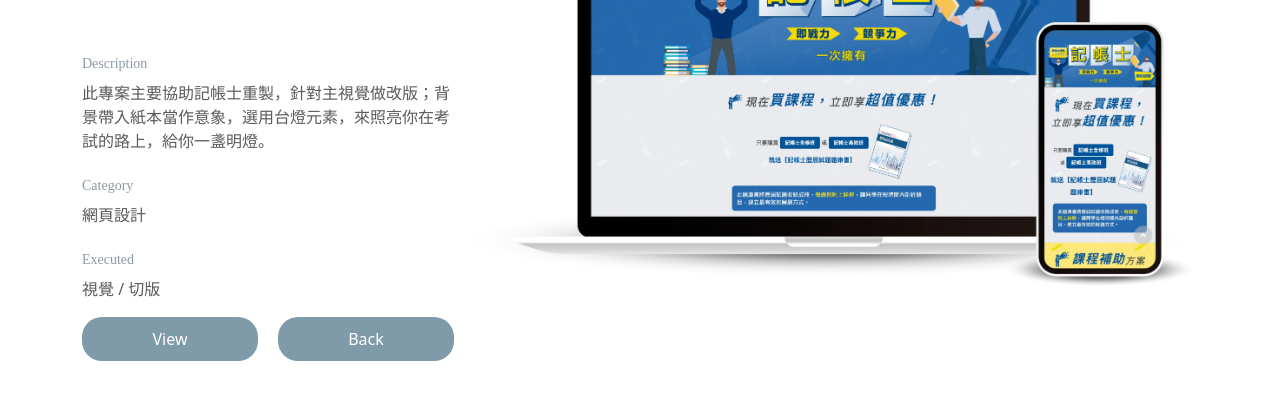
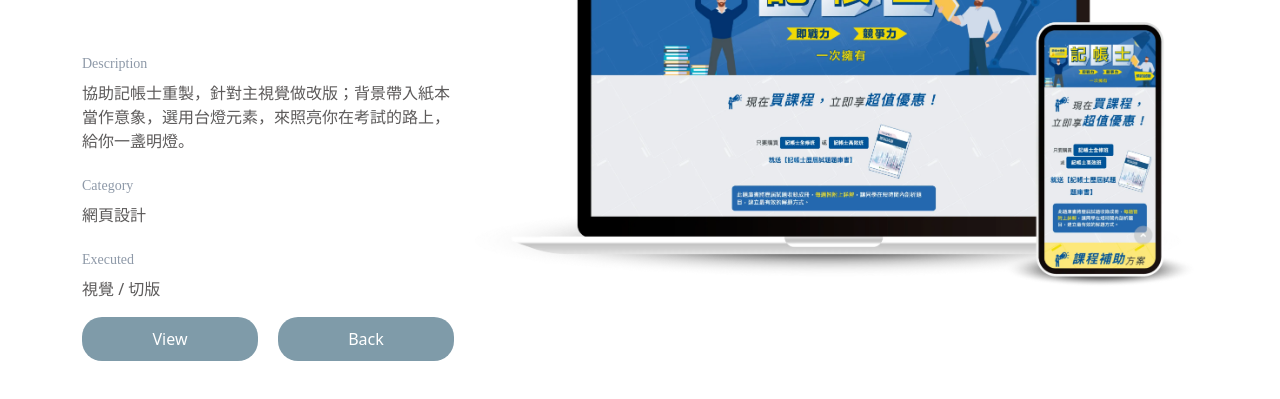
Before and after one commit to Ritashu18/shuhua, a plain HTML site: page list7.html in a window 1280 px wide. Shown: the part 183-582 px from the top of the page. Drawn offline with nearby package versions, Linux system fonts and the light colour scheme; a web font is replaced by a local one.

Commit message:
Update list7.html

```diff
--- a/list7.html
+++ b/list7.html
@@ -26,7 +26,7 @@
                 <div class="mb-3">
                     <p class="sm_ttl">Description</p>
                     <span class="sm_con">
-                       此專案主要協助記帳士重製，針對主視覺做改版；背景帶入紙本當作意象，選用台燈元素，來照亮你在考試的路上，給你一盞明燈。
+                       協助記帳士重製，針對主視覺做改版；背景帶入紙本當作意象，選用台燈元素，來照亮你在考試的路上，給你一盞明燈。
                     </span>
                 </div>
 
```
